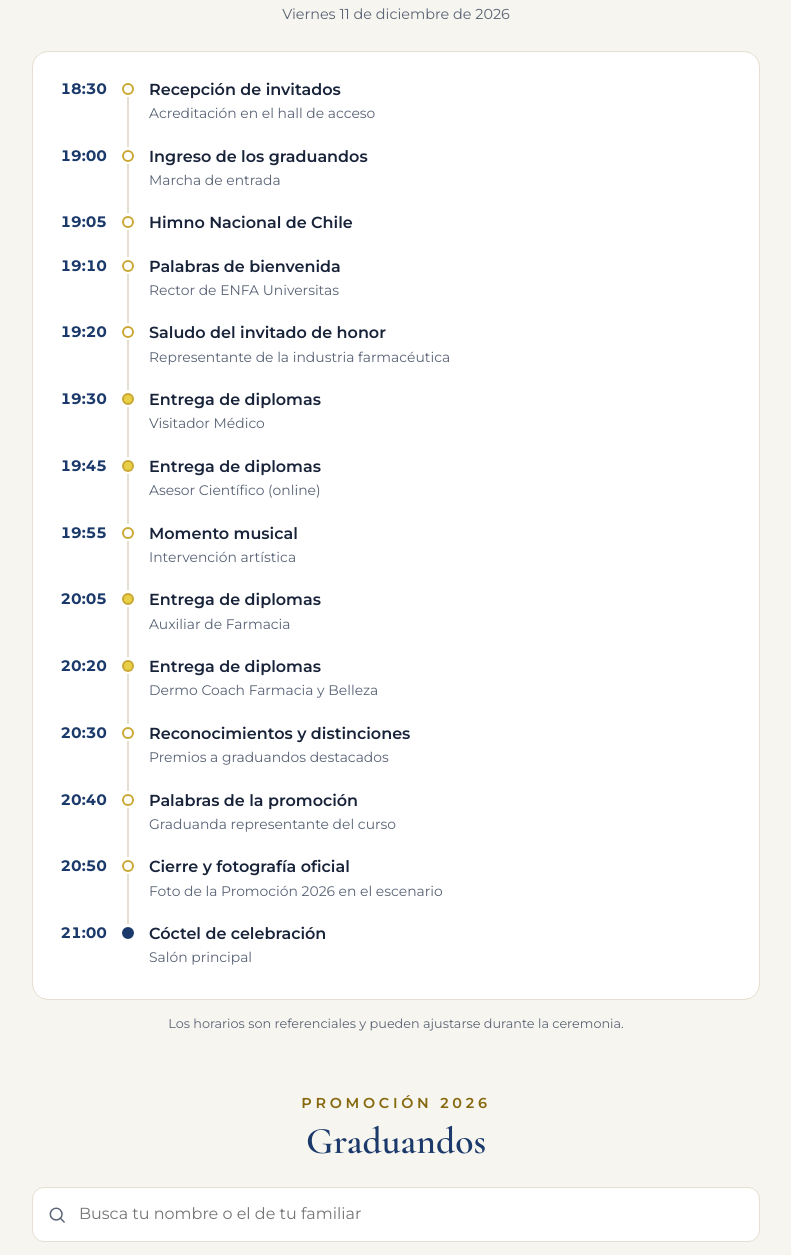
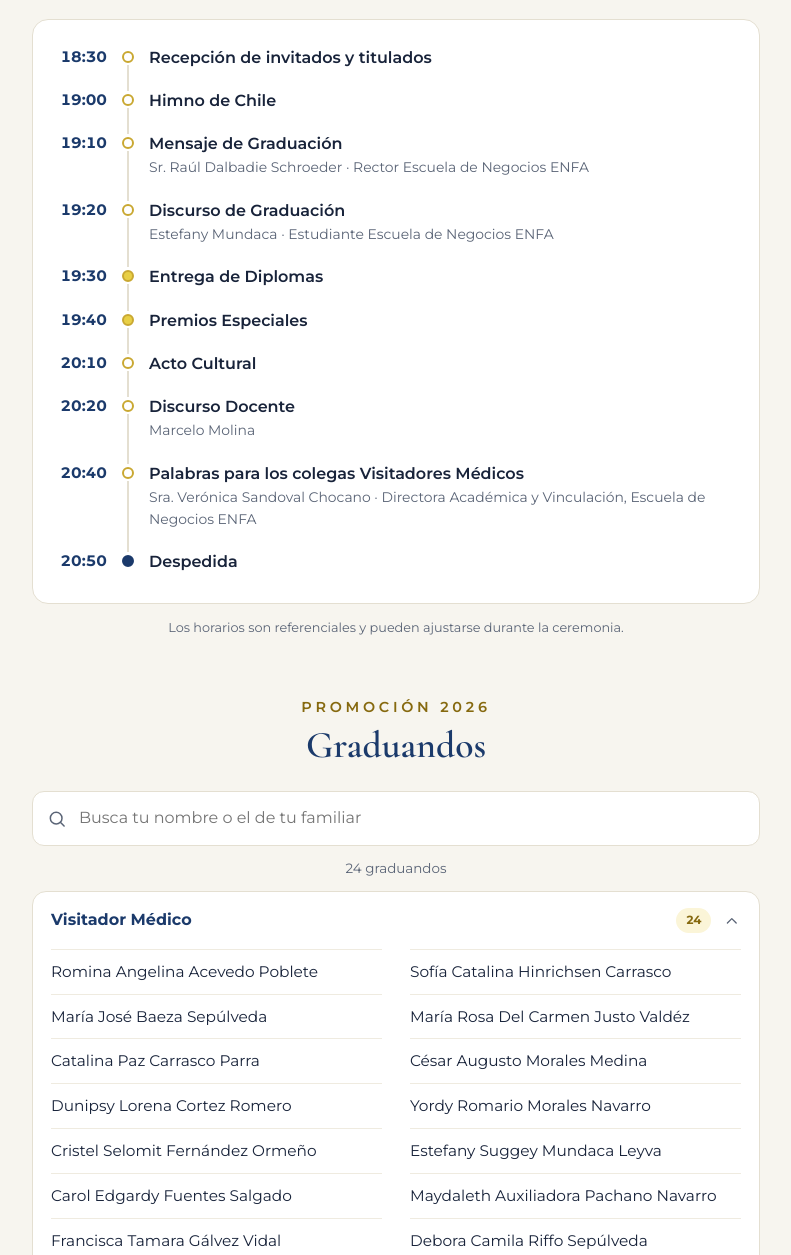
Before and after one commit to rdalbadie-bit/titulacion-enfa, a plain HTML site: page index.html in a window 1280 px wide. Shown: the part 824-2079 px from the top of the page, without its empty margins (244-1035 px from the left). Drawn offline with nearby package versions, Linux system fonts and the light colour scheme.

Commit message:
Datos reales de la ceremonia del 26 de noviembre de 2026
Programa, oradores, 24 titulados de Visitador Médico, lugar (Auditorio
Espacio CEA, Antonio Bellet 314) y texto institucional, desde el Word
2026-11 PROGRAMA GRADUACIÓN. Se quita el aviso de borrador; distinciones
y galería quedan ocultas hasta tener datos.

Co-Authored-By: Claude Opus 5.5 <noreply@anthropic.com>

```diff
--- a/index.html
+++ b/index.html
@@ -9,7 +9,7 @@
 <meta name="theme-color" content="#0F2A4F">
 <meta property="og:type" content="website">
 <meta property="og:title" content="Ceremonia de Titulación ENFA 2026">
-<meta property="og:description" content="Viernes 11 de diciembre · 19:00 hrs · Programa, graduandos y fotos">
+<meta property="og:description" content="Jueves 26 de noviembre · 19:00 hrs · Auditorio Espacio CEA, Providencia">
 <meta property="og:image" content="https://titulacion.enfa.cl/preview.jpg">
 <meta property="og:url" content="https://titulacion.enfa.cl/">
 <link rel="icon" href="img/escudo.png">
@@ -187,9 +187,9 @@ footer a{color:var(--navy);text-decoration:none;font-weight:600}
   body{background:#fff;font-size:10pt;-webkit-print-color-adjust:exact;print-color-adjust:exact}
   .borrador,.tabs,.actions,.countdown,#galeria,#compartir,#info,.search,.stats,.nota,.vacio,footer .redes{display:none!important}
   .top{border:0;padding:0 0 6pt}
-  .top img{height:40pt}
-  .hero{background:none;color:var(--navy);padding:4pt 0 0}
-  .hero h1{font-size:30pt}
+  .top img{height:34pt}
+  .hero{background:none;color:var(--navy);padding:2pt 0 0}
+  .hero h1{font-size:27pt}
   .promo{color:var(--gold-ink);font-size:15pt}
   .rule{margin:8pt auto}
   .where{opacity:1}
@@ -201,20 +201,20 @@ footer a{color:var(--navy);text-decoration:none;font-weight:600}
   #programa{padding-top:10pt}
   #programa .head p{display:none}
   .timeline{padding:2pt 0 0}
-  .timeline li{grid-template-columns:42pt 14pt 1fr;column-gap:8pt;padding-bottom:5.5pt;break-inside:avoid}
+  .timeline li{grid-template-columns:42pt 14pt 1fr;column-gap:8pt;padding-bottom:4pt;break-inside:avoid}
   .t-time{font-size:10pt;line-height:1.45}
   .t-dot::before{top:3pt;width:9pt;height:9pt;left:2pt}
   .t-dot::after{left:6pt;top:13pt;bottom:-7pt}
   .t-body h3{display:inline;font-size:10pt}
   .t-body p{display:inline;font-size:9pt}
   .t-body p::before{content:" · "}
-  #graduandos{padding-top:16pt}
+  #graduandos{padding-top:10pt}
   .head{break-after:avoid}
   details.carrera{border:0;border-top:1px solid var(--line);border-radius:0;margin-top:6pt}
   details.carrera summary{padding:6pt 0;break-after:avoid}
   summary .chev{display:none}
   ul.nombres{columns:3;padding:0}
-  ul.nombres li{padding:2pt 0;border:0;font-size:9pt}
+  ul.nombres li{padding:1.5pt 0;border:0;font-size:9pt}
   #distinciones{padding-top:10pt}
   #distinciones .head p{display:none}
   .premios{grid-template-columns:1fr 1fr;gap:6pt}
@@ -222,7 +222,9 @@ footer a{color:var(--navy);text-decoration:none;font-weight:600}
   .premio::after{display:none}
   .premio .eyebrow{color:var(--gold-ink)}
   .premio h3{font-size:13pt}
-  #mensaje{break-before:page}
+  #oradores{break-before:page}
+  #oradores .mesa{grid-template-columns:1fr 1fr;gap:4pt}
+  #oradores .mesa div{padding:6pt 8pt}
   .mensaje{padding:6pt 12pt}
   .mensaje p{font-size:11.5pt}
   footer{margin-top:18pt;padding:10pt 0 0;border-top:1px solid var(--gold-deep)}
@@ -280,7 +282,8 @@ footer a{color:var(--navy);text-decoration:none;font-weight:600}
     <a href="#graduandos">Graduandos</a>
     <a href="#distinciones">Distinciones</a>
     <a href="#galeria">Galería</a>
-    <a href="#mensaje">Mensaje</a>
+    <a href="#oradores">Oradores</a>
+    <a href="#enfa">Sobre ENFA</a>
     <a href="#info">Información</a>
   </div>
 </nav>
@@ -314,11 +317,14 @@ footer a{color:var(--navy);text-decoration:none;font-weight:600}
     <div class="galeria" id="fotos"></div>
   </section>
 
-  <section id="mensaje">
-    <div class="head"><p class="eyebrow">Palabras</p><h2 id="msj-titulo"></h2></div>
+  <section id="oradores">
+    <div class="head"><p class="eyebrow">Participan</p><h2>Oradores</h2></div>
+    <div class="mesa" id="mesa"></div>
+  </section>
+
+  <section id="enfa">
+    <div class="head"><p class="eyebrow">Escuela de Negocios</p><h2>Sobre ENFA</h2></div>
     <div class="card mensaje" id="msj"></div>
-    <div class="head" style="margin:40px 0 0"><p class="eyebrow">Ceremonia</p><h2 style="font-size:1.8rem">Mesa de honor</h2></div>
-    <div class="mesa" id="mesa"></div>
     <p class="gracias" id="gracias"></p>
   </section>
 
@@ -364,105 +370,72 @@ footer a{color:var(--navy);text-decoration:none;font-weight:600}
    BORRADOR: nombres, horarios, fotos y textos son de EJEMPLO.
    ===================================================================== */
 const CONFIG = {
-  borrador: true,                                   // false = quita el aviso amarillo
+  borrador: false,                                  // true = muestra el aviso amarillo de borrador
   urlPublica: 'https://titulacion.enfa.cl',         // dirección definitiva (la que va en el QR)
-  institucion: 'ENFA Universitas',
+  institucion: 'ENFA Escuela de Negocios',
   titulo: 'Ceremonia de Titulación',
   promocion: 'Promoción 2026',
-  fechaTexto: 'Viernes 11 de diciembre de 2026',
+  fechaTexto: 'Jueves 26 de noviembre de 2026',
   horaTexto: '19:00 hrs',
-  inicio: '2026-12-11T19:00:00-03:00',              // hora de Chile (verano = UTC-3)
-  fin:    '2026-12-11T22:00:00-03:00',
-  lugar: 'Aula Magna ENFA Universitas',
-  direccion: 'Av. Bellavista 0379, Providencia',
-  mapa: 'https://www.google.com/maps/search/?api=1&query=Av.+Bellavista+0379,+Providencia,+Santiago',
+  inicio: '2026-11-26T18:30:00-03:00',              // hora de Chile (verano = UTC-3)
+  fin:    '2026-11-26T21:00:00-03:00',
+  lugar: 'Auditorio Espacio CEA',
+  direccion: 'Antonio Bellet 314, Providencia',
+  mapa: 'https://www.google.com/maps/search/?api=1&query=Antonio+Bellet+314,+Providencia,+Santiago,+Chile',
 
   // tipo: 'diplomas' (punto dorado) · 'cierre' (punto azul) · '' (normal)
   programa: [
-    { hora:'18:30', titulo:'Recepción de invitados', detalle:'Acreditación en el hall de acceso' },
-    { hora:'19:00', titulo:'Ingreso de los graduandos', detalle:'Marcha de entrada' },
-    { hora:'19:05', titulo:'Himno Nacional de Chile' },
-    { hora:'19:10', titulo:'Palabras de bienvenida', detalle:'Rector de ENFA Universitas' },
-    { hora:'19:20', titulo:'Saludo del invitado de honor', detalle:'Representante de la industria farmacéutica' },
-    { hora:'19:30', titulo:'Entrega de diplomas', detalle:'Visitador Médico', tipo:'diplomas' },
-    { hora:'19:45', titulo:'Entrega de diplomas', detalle:'Asesor Científico (online)', tipo:'diplomas' },
-    { hora:'19:55', titulo:'Momento musical', detalle:'Intervención artística' },
-    { hora:'20:05', titulo:'Entrega de diplomas', detalle:'Auxiliar de Farmacia', tipo:'diplomas' },
-    { hora:'20:20', titulo:'Entrega de diplomas', detalle:'Dermo Coach Farmacia y Belleza', tipo:'diplomas' },
-    { hora:'20:30', titulo:'Reconocimientos y distinciones', detalle:'Premios a graduandos destacados' },
-    { hora:'20:40', titulo:'Palabras de la promoción', detalle:'Graduanda representante del curso' },
-    { hora:'20:50', titulo:'Cierre y fotografía oficial', detalle:'Foto de la Promoción 2026 en el escenario' },
-    { hora:'21:00', titulo:'Cóctel de celebración', detalle:'Salón principal', tipo:'cierre' }
+    { hora:'18:30', titulo:'Recepción de invitados y titulados' },
+    { hora:'19:00', titulo:'Himno de Chile' },
+    { hora:'19:10', titulo:'Mensaje de Graduación', detalle:'Sr. Raúl Dalbadie Schroeder · Rector Escuela de Negocios ENFA' },
+    { hora:'19:20', titulo:'Discurso de Graduación', detalle:'Estefany Mundaca · Estudiante Escuela de Negocios ENFA' },
+    { hora:'19:30', titulo:'Entrega de Diplomas', tipo:'diplomas' },
+    { hora:'19:40', titulo:'Premios Especiales', tipo:'diplomas' },
+    { hora:'20:10', titulo:'Acto Cultural' },
+    { hora:'20:20', titulo:'Discurso Docente', detalle:'Marcelo Molina' },
+    { hora:'20:40', titulo:'Palabras para los colegas Visitadores Médicos', detalle:'Sra. Verónica Sandoval Chocano · Directora Académica y Vinculación, Escuela de Negocios ENFA' },
+    { hora:'20:50', titulo:'Despedida', tipo:'cierre' }
   ],
 
   // Un asterisco (*) al final del nombre marca a quien recibe una distinción
   carreras: [
     { nombre:'Visitador Médico', graduandos:[
-      'Camila Andrea Rojas Fuentes*','Matías Ignacio Soto Herrera','Valentina Paz Muñoz Contreras','Sebastián Alejandro Díaz Morales',
-      'Francisca Belén Torres Vergara','Diego Andrés Reyes Castillo','Constanza Isidora Araya Pizarro','Felipe Tomás Espinoza Lagos',
-      'Javiera Antonia Navarro Bustos','Nicolás Esteban Carrasco Salinas','Catalina Fernanda Vidal Orellana','Benjamín José Riquelme Tapia',
-      'María José Saavedra Cáceres','Cristóbal Andrés Paredes Gallardo','Daniela Ignacia Figueroa Molina','Tomás Alonso Sepúlveda Rivas' ]},
-    { nombre:'Asesor Científico (online)', graduandos:[
-      'Andrés Felipe Moya Concha','Natalia Verónica Bravo Salgado*','Pablo Ignacio Medina Arriagada','Ximena Alejandra Toledo Campos',
-      'Mauricio Patricio Aravena Núñez','Lorena Isabel Cornejo Villalobos','Ricardo Esteban Bustamante Soto','Carla Daniela Jiménez Pozo' ]},
-    { nombre:'Auxiliar de Farmacia', graduandos:[
-      'Antonia Sofía Gutiérrez León*','Joaquín Eduardo Valenzuela Ortiz','Fernanda Alejandra Pérez Jara','Ignacio Rodrigo Flores Bravo',
-      'Martina Josefa Castro Aguilera','Rodrigo Hernán Leiva Cortés','Paula Andrea Miranda Olivares','Vicente Alberto Garrido Fuentealba',
-      'Carolina Beatriz Alarcón Toro','Gabriel Antonio Zúñiga Peña','Macarena Soledad Henríquez Vega','Héctor Manuel Cárdenas Ríos',
-      'Bárbara Constanza Sanhueza Mella','Luis Felipe Ortega Yáñez' ]},
-    { nombre:'Dermo Coach Farmacia y Belleza', graduandos:[
-      'Florencia Ignacia Cifuentes Parra*','Josefa Valentina Godoy Arancibia','Renata Paz Escobar Lillo','Pía Alejandra Sanzana Mora',
-      'Gabriela Fernanda Ulloa Quiroz','Trinidad Belén Maturana Reyes','Amanda Sofía Ibarra Correa','Claudia Marcela Pino Montecinos',
-      'Karina Andrea Vásquez Huerta','Emilia Antonia Fuenzalida Rojas' ]}
+      'Romina Angelina Acevedo Poblete','María José Baeza Sepúlveda','Catalina Paz Carrasco Parra','Dunipsy Lorena Cortez Romero',
+      'Cristel Selomit Fernández Ormeño','Carol Edgardy Fuentes Salgado','Francisca Tamara Gálvez Vidal','Pamela Andrea Garcés Muñoz',
+      'Karina Mabel González Fuentes','Yulmelia Alejandra Gudiño Ramírez','Pierangela Liseth Guerra La Rosa','Daniela Soledad Gutiérrez Orrego',
+      'Sofía Catalina Hinrichsen Carrasco','María Rosa Del Carmen Justo Valdéz','César Augusto Morales Medina','Yordy Romario Morales Navarro',
+      'Estefany Suggey Mundaca Leyva','Maydaleth Auxiliadora Pachano Navarro','Debora Camila Riffo Sepúlveda','Nicole Yanet Rodríguez González',
+      'Patricia Esther Rodríguez Rivas','Yosleiny Gabriela Rojas Muñoz','Abigail Rozas Velásquez','Rosangel Mariana Sulbaran Silva' ]}
   ],
 
-  distinciones: [
-    { premio:'Mejor promedio de la promoción', nombre:'Camila Andrea Rojas Fuentes', detalle:'Visitador Médico · Nota final 6,8' },
-    { premio:'Excelencia en práctica profesional', nombre:'Antonia Sofía Gutiérrez León', detalle:'Auxiliar de Farmacia' },
-    { premio:'Mejor proyecto de titulación', nombre:'Natalia Verónica Bravo Salgado', detalle:'Asesor Científico (online)' },
-    { premio:'Premio Espíritu ENFA', nombre:'Florencia Ignacia Cifuentes Parra', detalle:'Dermo Coach Farmacia y Belleza · Compañerismo y compromiso' }
+  // Vacío = la sección no se muestra. Formato: { premio:'', nombre:'', detalle:'' }
+  distinciones: [],
+
+  // Vacío = la sección no se muestra. Formato: { src:'img/galeria/01.jpg', texto:'' }
+  galeriaNota: '',
+  galeria: [],
+
+  oradores: [
+    { cargo:'Rector · Escuela de Negocios ENFA', nombre:'Sr. Raúl Dalbadie Schroeder' },
+    { cargo:'Directora Académica y Vinculación', nombre:'Sra. Verónica Sandoval Chocano' },
+    { cargo:'Discurso docente', nombre:'Marcelo Molina' },
+    { cargo:'Discurso de graduación · Estudiante', nombre:'Estefany Mundaca' }
   ],
 
-  galeriaNota: 'Fotos referenciales de banco de imágenes: se reemplazan por fotos reales de los alumnos.',
-  galeria: [
-    { src:'img/galeria/01.jpg', texto:'Clase de farmacología' },
-    { src:'img/galeria/02.jpg', texto:'Taller de técnicas de presentación' },
-    { src:'img/galeria/03.jpg', texto:'Práctica profesional en farmacia' },
-    { src:'img/galeria/04.jpg', texto:'Atención de público en mesón' },
-    { src:'img/galeria/05.jpg', texto:'Laboratorio de dermocosmética' },
-    { src:'img/galeria/06.jpg', texto:'Clases en línea · Campus ENFA 24/7' },
-    { src:'img/galeria/07.jpg', texto:'Role play de visita médica' },
-    { src:'img/galeria/08.jpg', texto:'Visita a médicos' }
+  sobre: [
+    'Cada día más profesionales con futuro',
+    'ENFA es una institución de formación orientada a potenciar las competencias profesionales gracias a su propuesta educativa centrada en metodologías modernas (incluyendo modalidades presencial y online).',
+    'La misión de ENFA es formar profesionales y líderes con competencias actualizadas para integrarse con éxito al mundo productivo y empresarial, poniendo especial énfasis en los sectores económicos con impacto regional.',
+    'Su visión es ser reconocida como una institución de referencia en formación continua en Chile, destacada por su innovación metodológica, el vínculo con el entorno productivo y su contribución al desarrollo del capital humano en las organizaciones.',
+    'Además, ENFA es un Organismo Técnico de Capacitación (OTEC), reconocido y acreditado ante el SENCE del Ministerio del Trabajo y Previsión Social.'
   ],
 
-  mensaje: {
-    titulo: 'Mensaje del Rector',
-    parrafos: [
-      'Queridos graduandos y familias:',
-      'Hoy celebramos el esfuerzo de quienes compatibilizaron trabajo, estudio y familia para llegar a esta noche. Cada uno de ustedes eligió formarse en un área donde el conocimiento y la confianza marcan la diferencia: la salud de las personas.',
-      'Les invitamos a ejercer con rigor, ética y cercanía, y a recordar que el aprendizaje no termina hoy. ENFA seguirá siendo su casa.',
-      'A sus familias, gracias por el apoyo que hizo posible este logro. ¡Felicitaciones, Promoción 2026!'
-    ],
-    firma: 'Rector',
-    cargo: 'ENFA Universitas'
-  },
-
-  // nombre vacío = se muestra "Nombre por confirmar"
-  mesa: [
-    { cargo:'Rector', nombre:'' },
-    { cargo:'Directora Académica', nombre:'' },
-    { cargo:'Invitado de honor', nombre:'' },
-    { cargo:'Coordinación de programas', nombre:'' }
-  ],
-
-  agradecimientos: 'Agradecemos a nuestros docentes y relatores, a los laboratorios, farmacias y empresas que abrieron sus puertas para las prácticas, y a cada familia que acompañó este camino.',
+  agradecimientos: 'Agradecemos a nuestros docentes y relatores, a las empresas e instituciones que confían en ENFA, y a cada familia que acompañó este camino.',
 
   info: [
-    { icono:'clock', titulo:'Llegada', texto:'Te recomendamos llegar a las 18:30. La ceremonia comienza a las 19:00.' },
-    { icono:'gown',  titulo:'Graduandos', texto:'Presentarse a las 18:00 en la Sala 2 para recibir toga y birrete.' },
-    { icono:'shirt', titulo:'Vestimenta', texto:'Formal.' },
-    { icono:'metro', titulo:'Cómo llegar', texto:'Metro Baquedano (Líneas 1 y 5). Estacionamiento limitado.', link:'mapa', linkTexto:'Abrir mapa' },
-    { icono:'cam',   titulo:'Fotografías', texto:'Las fotos oficiales se publicarán en esta misma página a partir del lunes 14 de diciembre.' },
+    { icono:'clock', titulo:'Horario', texto:'Recepción desde las 18:30. La ceremonia comienza a las 19:00.' },
+    { icono:'pin',   titulo:'Lugar', texto:'Auditorio Espacio CEA · Antonio Bellet 314, Providencia.', link:'mapa', linkTexto:'Abrir mapa' },
+    { icono:'cal',   titulo:'Fecha', texto:'Jueves 26 de noviembre de 2026.' },
     { icono:'chat',  titulo:'Consultas', texto:'WhatsApp +56 9 9441 9258', link:'https://wa.me/56994419258', linkTexto:'Escribir por WhatsApp' }
   ],
 
@@ -522,7 +495,7 @@ const CONFIG = {
     nombre: c.nombre,
     lista: c.graduandos.map(g => { total++; const d = /\*$/.test(g); const n = g.replace(/\*$/, '').trim(); return { n, d, k: norm(n) }; })
   }));
-  $('stats').textContent = total + ' graduandos · ' + datos.length + ' programas';
+  $('stats').textContent = total + ' graduandos' + (datos.length > 1 ? ' · ' + datos.length + ' programas' : '');
   $('carreras').innerHTML = datos.map((c, i) => `
     <details class="carrera" open data-i="${i}">
       <summary><span class="nom">${esc(c.nombre)}</span><span class="cnt">${c.lista.length}</span>${icon('chev', 'chev')}</summary>
@@ -573,13 +546,18 @@ const CONFIG = {
   $('visor-in').addEventListener('pointerdown', e => { x0 = e.clientX; });
   $('visor-in').addEventListener('pointerup', e => { if (x0 === null) return; const dx = e.clientX - x0; x0 = null; if (Math.abs(dx) > 50) ver(actual + (dx < 0 ? 1 : -1)); });
 
-  // Mensaje, mesa, agradecimientos
-  $('msj-titulo').textContent = C.mensaje.titulo;
-  $('msj').innerHTML = C.mensaje.parrafos.map(p => `<p>${esc(p)}</p>`).join('') +
-    `<div class="firma">${esc(C.mensaje.firma)}<span>${esc(C.mensaje.cargo)}</span></div>`;
-  $('mesa').innerHTML = C.mesa.map(m => `
+  // Oradores, Sobre ENFA, agradecimientos
+  $('mesa').innerHTML = C.oradores.map(m => `
     <div class="card"><p class="eyebrow">${esc(m.cargo)}</p>${m.nombre ? `<strong>${esc(m.nombre)}</strong>` : '<strong class="pend">Nombre por confirmar</strong>'}</div>`).join('');
+  $('msj').innerHTML = C.sobre.map(p => `<p>${esc(p)}</p>`).join('');
   $('gracias').textContent = C.agradecimientos;
+
+  // Secciones sin datos: se ocultan junto con su pestaña
+  const ocultar = id => { $(id).hidden = true; const t = document.querySelector('.tabs a[href="#' + id + '"]'); if (t) t.hidden = true; };
+  if (!C.distinciones.length) ocultar('distinciones');
+  if (!C.galeria.length) ocultar('galeria');
+  if (!C.oradores.length) ocultar('oradores');
+  if (!C.sobre.length) ocultar('enfa');
 
   // Información
   $('info-list').innerHTML = C.info.map(it => {
```
Also changed, not shown: preview.jpg.
